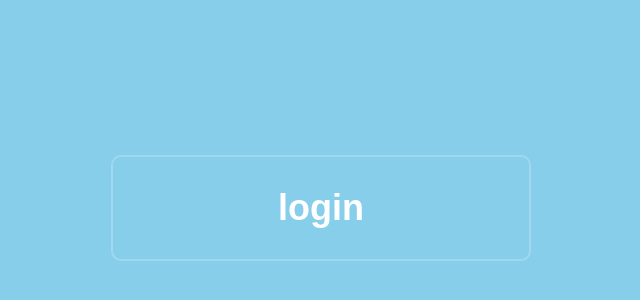
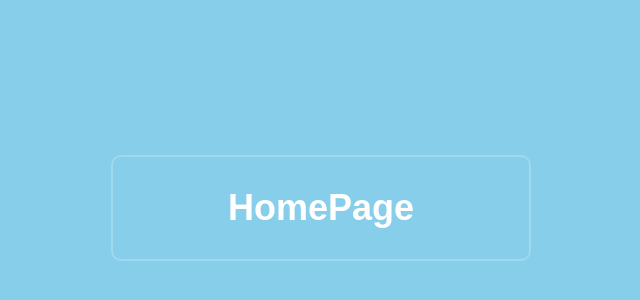
Before and after one commit to shadibhoque/Personalized-Study-Companion, a plain HTML site: page homepage.html in a window 1280 px wide. Shown: the part 192-492 px from the top of the page, without its empty margins (319-959 px from the left). Drawn offline with Linux system fonts and the light colour scheme.

Commit message:
Update homepage.html

```diff
--- a/homepage.html
+++ b/homepage.html
@@ -13,7 +13,7 @@
 
     <div class="wrapper">
         <form action="">
-            <h1>login</h1>
+            <h1>HomePage</h1>
 
         </form>
 
```
